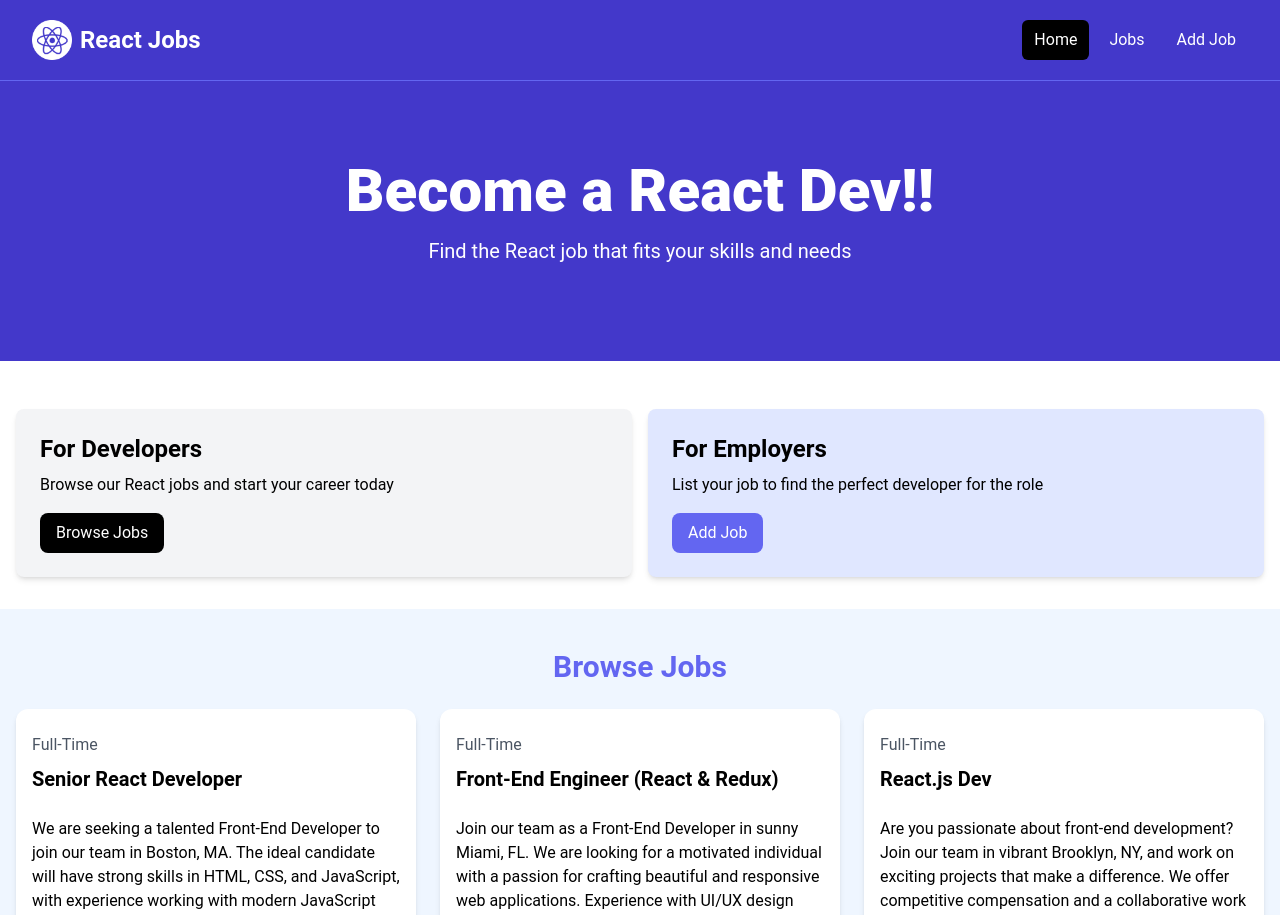
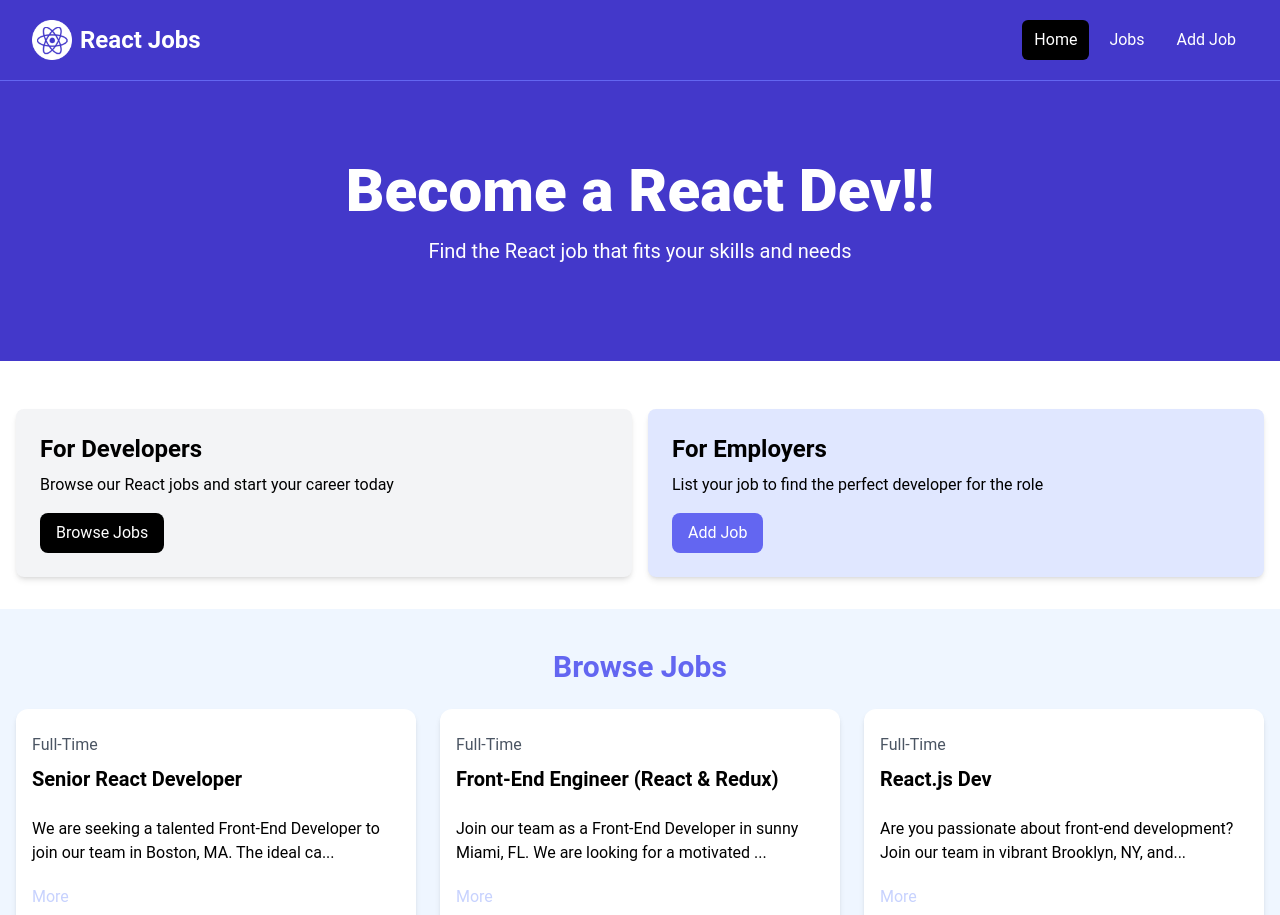
Before and after one commit to dilsemonk/react-crash-learning, a React (Vite) app: page / in a window 1280 px wide. Shown: the top 915 px of the page. Built offline with nearby package versions, Linux system fonts and the light colour scheme.

Commit message:
Added state to job listing component

```diff
--- a/package.json
+++ b/package.json
@@ -10,6 +10,7 @@
     "preview": "vite preview"
   },
   "dependencies": {
+    "prop-types": "^15.8.1",
     "react": "^18.3.1",
     "react-dom": "^18.3.1"
   },
--- a/src/App.jsx
+++ b/src/App.jsx
@@ -1,4 +1,3 @@
-import React from 'react'
 import Navbar from './components/Navbar'
 import Hero from './components/Hero'
 import HomeCards from './components/HomeCards'
--- a/src/components/HomeCards.jsx
+++ b/src/components/HomeCards.jsx
@@ -1,4 +1,3 @@
-import React from 'react'
 import Card from './Card'
 
 const HomeCards = () => {
--- a/src/components/JobListing.jsx
+++ b/src/components/JobListing.jsx
@@ -1,6 +1,14 @@
-import React from 'react'
+import { useState } from 'react'
+import PropTypes from 'prop-types'
 
 const JobListing = ({ job }) => {
+  const [showFullDescription, setShowFullDescription] = useState(false);
+  let description = job.description;
+
+  if (!showFullDescription) {
+    description = description.substring(0, 90) + "...";
+  }
+
   return (
     <div className="bg-white rounded-xl shadow-md relative">
       <div className="p-4">
@@ -10,8 +18,14 @@ const JobListing = ({ job }) => {
         </div>
 
         <div className="mb-5">
-          {job.description}
+          {description}
         </div>
+
+        <button
+          onClick={() => setShowFullDescription((prevState) => !prevState)}
+          className='text-indigo-200 mb-5 hover:text-indigo-600'>
+          {showFullDescription ? 'Less' : 'More'}
+        </button>
 
         <h3 className="text-indigo-500 mb-2">{job.salary}</h3>
 
@@ -34,4 +48,15 @@ const JobListing = ({ job }) => {
   )
 }
 
+JobListing.propTypes = {
+  job: PropTypes.shape({
+    id: PropTypes.string.isRequired,
+    title: PropTypes.string.isRequired,
+    description: PropTypes.string,
+    type: PropTypes.string,
+    location: PropTypes.string,
+    salary: PropTypes.string,
+  }).isRequired,
+};
+
 export default JobListing
--- a/src/components/JobListings.jsx
+++ b/src/components/JobListings.jsx
@@ -1,4 +1,3 @@
-import React from 'react'
 import jobs from '../jobs.json'
 import JobListing from './JobListing'
 
--- a/src/components/ViewAllJobs.jsx
+++ b/src/components/ViewAllJobs.jsx
@@ -1,5 +1,3 @@
-import React from 'react'
-
 const ViewAllJobs = () => {
   return (
     <section className="m-auto max-w-lg my-10 px-6">
```
Also changed, not shown: 1 other file (tests, documents, lock files or other folders).
